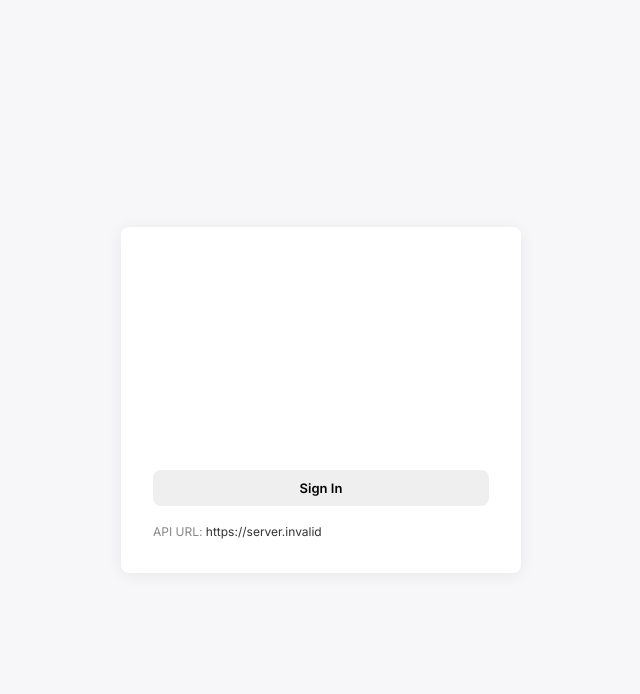
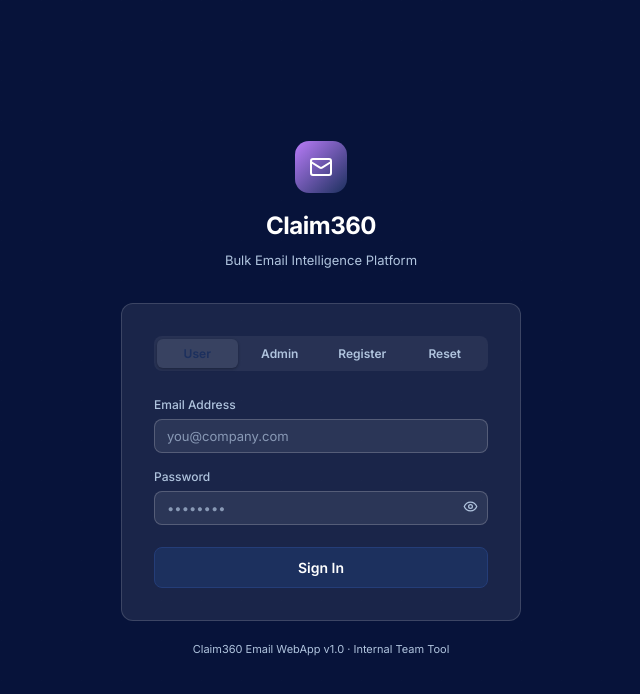
Before and after one commit to ManavClaim360/claim360-email-app, a React (Vite) app in the folder frontend/: page /login in a window 1280 px wide. Shown: the top 694 px of the page, without its empty margins (319-959 px from the left). Built offline with nearby package versions, Linux system fonts and the light colour scheme; no server answers.

Commit message:
feat: enhance LoginPage with multi-tab functionality and OTP handling

```diff
--- a/frontend/src/pages/LoginPage.jsx
+++ b/frontend/src/pages/LoginPage.jsx
@@ -1,27 +1,58 @@
 import { useState } from 'react'
-import axios from 'axios'
-
-// Get API URL from Vite env
-const API_URL = import.meta.env.VITE_API_URL
+import { useNavigate } from 'react-router-dom'
+import { useAuth } from '../context/AuthContext'
+import { Mail, Eye, EyeOff } from 'lucide-react'
+import toast from 'react-hot-toast'
+import { authApi, api } from '../utils/api'
 
 export default function LoginPage() {
-  const [email, setEmail] = useState('')
-  const [password, setPassword] = useState('')
+  const [tab, setTab] = useState('login')
+  const [form, setForm] = useState({ email: '', password: '', full_name: '', otp: '' })
+  const [otpSent, setOtpSent] = useState(false)
+  const [otpLoading, setOtpLoading] = useState(false)
+  const [showPw, setShowPw] = useState(false)
   const [loading, setLoading] = useState(false)
-  const [error, setError] = useState('')
+  const { login, register } = useAuth()
+  const navigate = useNavigate()
+
+  const set = (k) => (e) => setForm(f => ({ ...f, [k]: e.target.value }))
+
+  const handleSendOtp = async (purpose) => {
+    if (!form.email) { toast.error('Please enter your email first'); return }
+    setOtpLoading(true)
+    try {
+      await authApi.sendOtp(form.email, purpose)
+      setOtpSent(true)
+      toast.success('OTP sent to your email!')
+    } catch (err) {
+      toast.error(err?.response?.data?.detail || 'Failed to send OTP')
+    }
+    setOtpLoading(false)
+  }
 
   const handleSubmit = async (e) => {
     e.preventDefault()
     setLoading(true)
-    setError('')
     try {
-      const res = await axios.post(`${API_URL}/api/auth/login`, { email, password })
-      const { access_token, ...user } = res.data
-      localStorage.setItem('mb_token', access_token)
-      localStorage.setItem('mb_user', JSON.stringify(user))
-      window.location.href = '/'
+      if (tab === 'login' || tab === 'admin') {
+        const data = await login(form.email, form.password, tab === 'admin')
+        navigate('/')
+      } else if (tab === 'register') {
+        if (form.password.length < 8) { toast.error('Password must be 8+ characters'); return }
+        if (!form.otp) { toast.error('OTP is required'); return }
+        await register(form.email, form.full_name, form.password, form.otp)
+        navigate('/')
+      } else if (tab === 'forgot') {
+        if (form.password.length < 8) { toast.error('Password must be 8+ characters'); return }
+        if (!form.otp) { toast.error('OTP is required'); return }
+        await authApi.resetPassword(form.email, form.otp, form.password)
+        toast.success('Password reset successfully! Please sign in.')
+        setTab('login')
+        setForm(f => ({ ...f, password: '', otp: '' }))
+        setOtpSent(false)
+      }
     } catch (err) {
-      setError(err?.response?.data?.detail || 'Login failed')
+      // error toast handled by axios interceptor
     } finally {
       setLoading(false)
     }
@@ -29,41 +60,113 @@ export default function LoginPage() {
 
   return (
     <div style={{
-      minHeight: '100vh', background: '#f7f7fa',
+      minHeight: '100vh', background: 'var(--bg)',
       display: 'flex', alignItems: 'center', justifyContent: 'center',
       padding: 20,
     }}>
-      <div style={{ width: '100%', maxWidth: 400, background: '#fff', borderRadius: 8, boxShadow: '0 2px 16px #0001', padding: 32 }}>
-        <h2 style={{ textAlign: 'center', marginBottom: 24 }}>Sign In</h2>
-        <form onSubmit={handleSubmit}>
-          <div style={{ marginBottom: 16 }}>
-            <label>Email</label>
-            <input
-              type="email"
-              value={email}
-              onChange={e => setEmail(e.target.value)}
-              required
-              style={{ width: '100%', padding: 8, marginTop: 4 }}
-            />
+      {/* Background grid */}
+      <div style={{
+        position: 'fixed', inset: 0, opacity: 0.04,
+        backgroundImage: 'linear-gradient(var(--border) 1px, transparent 1px), linear-gradient(90deg, var(--border) 1px, transparent 1px)',
+        backgroundSize: '40px 40px',
+        pointerEvents: 'none',
+      }} />
+
+      <div className="fade-in" style={{ width: '100%', maxWidth: 400, position: 'relative' }}>
+        {/* Logo */}
+        <div style={{ textAlign: 'center', marginBottom: 32 }}>
+          <div style={{
+            display: 'inline-flex', alignItems: 'center', justifyContent: 'center',
+            width: 52, height: 52, borderRadius: 14,
+            background: 'linear-gradient(135deg, var(--accent2), var(--accent))',
+            marginBottom: 14,
+          }}>
+            <Mail size={24} color="white" />
           </div>
-          <div style={{ marginBottom: 16 }}>
-            <label>Password</label>
-            <input
-              type="password"
-              value={password}
-              onChange={e => setPassword(e.target.value)}
-              required
-              style={{ width: '100%', padding: 8, marginTop: 4 }}
-            />
+          <h1 style={{ fontSize: 24, fontWeight: 700, color: 'var(--text)', letterSpacing: -0.5 }}>Claim360</h1>
+          <p style={{ color: 'var(--subtext)', fontSize: 13, marginTop: 4 }}>Bulk Email Intelligence Platform</p>
+        </div>
+
+        <div style={{ background: 'var(--card)', border: '1px solid var(--border)', borderRadius: 12, padding: 32 }}>
+          {/* Tabs */}
+          <div style={{ display: 'flex', background: 'var(--surface)', borderRadius: 8, padding: 3, marginBottom: 24, gap: 2 }}>
+            {['login', 'admin', 'register', 'forgot'].map(t => (
+              <button type="button" key={t} onClick={() => { setTab(t); setOtpSent(false) }} style={{
+                flex: 1, padding: '7px 0', borderRadius: 6, border: 'none',
+                fontSize: 12, fontWeight: 600, cursor: 'pointer', transition: 'all 0.15s',
+                background: tab === t ? 'var(--card)' : 'transparent',
+                color: tab === t ? 'var(--accent)' : 'var(--subtext)',
+                boxShadow: tab === t ? '0 1px 3px rgba(0,0,0,0.3)' : 'none',
+              }}>
+                {t === 'login' ? 'User' : t === 'admin' ? 'Admin' : t === 'register' ? 'Register' : 'Reset'}
+              </button>
+            ))}
           </div>
-          {error && <div style={{ color: 'red', marginBottom: 12 }}>{error}</div>}
-          <button type="submit" style={{ width: '100%', padding: 10 }} disabled={loading}>
-            {loading ? 'Signing in...' : 'Sign In'}
-          </button>
-        </form>
-        <div style={{ marginTop: 16, fontSize: 12, color: '#888' }}>
-          API URL: <span style={{ color: '#333' }}>{API_URL || 'Not set'}</span>
+
+          <form onSubmit={handleSubmit}>
+            {tab === 'register' && (
+              <div className="form-row">
+                <label>Full Name</label>
+                <input value={form.full_name} onChange={set('full_name')} placeholder="Your name" required />
+              </div>
+            )}
+
+            {tab === 'admin' && (
+              <div style={{ background: 'rgba(255,140,0,0.1)', border: '1px solid rgba(255,140,0,0.3)', padding: '10px 12px', borderRadius: 6, marginBottom: 16, fontSize: 12, color: 'orange' }}>
+                🔒 Admin Login
+              </div>
+            )}
+
+            <div className="form-row">
+              <label>Email Address</label>
+              <div style={{ display: 'flex', gap: 8 }}>
+                <input type="email" value={form.email} onChange={set('email')} placeholder="you@company.com" required style={{ flex: 1 }} />
+                {(tab === 'register' || tab === 'forgot') && (
+                  <button type="button" className="btn-secondary" onClick={() => handleSendOtp(tab === 'register' ? 'register' : 'reset')} disabled={otpLoading} style={{ padding: '0 12px', fontSize: 12 }}>
+                    {otpLoading ? 'Sending...' : otpSent ? 'Resend' : 'Send OTP'}
+                  </button>
+                )}
+              </div>
+            </div>
+
+            {(tab === 'register' || tab === 'forgot') && otpSent && (
+              <div className="form-row fade-in">
+                <label>OTP Code</label>
+                <input value={form.otp} onChange={set('otp')} placeholder="123456" required maxLength={6} style={{ letterSpacing: 2, fontWeight: 'bold' }} />
+              </div>
+            )}
+
+            {(tab !== 'forgot' || otpSent) && (
+              <div className="form-row" style={{ position: 'relative' }}>
+                <label>{tab === 'forgot' ? 'New Password' : 'Password'}</label>
+                <div style={{ position: 'relative' }}>
+                  <input
+                    type={showPw ? 'text' : 'password'}
+                    value={form.password} onChange={set('password')}
+                    placeholder={tab === 'register' || tab === 'forgot' ? 'Min 8 characters' : '••••••••'}
+                    required style={{ paddingRight: 40, width: '100%' }}
+                  />
+                  <button type="button" onClick={() => setShowPw(s => !s)} style={{
+                    position: 'absolute', right: 10, top: '50%', transform: 'translateY(-50%)',
+                    background: 'none', border: 'none', color: 'var(--subtext)', cursor: 'pointer', padding: 0,
+                  }}>
+                    {showPw ? <EyeOff size={15} /> : <Eye size={15} />}
+                  </button>
+                </div>
+              </div>
+            )}
+
+            <button type="submit" className="btn-primary" disabled={loading}
+              style={{ width: '100%', padding: '11px', marginTop: 8, fontSize: 14, background: tab === 'admin' ? 'linear-gradient(135deg, #ff8c00, #ff6b35)' : undefined }}>
+              {loading ? <span className="spinner" style={{ width: 16, height: 16 }} /> :
+                (tab === 'login' || tab === 'admin') ? 'Sign In' : tab === 'register' ? 'Create Account' : 'Reset Password'}
+            </button>
+          </form>
         </div>
+
+        <p style={{ textAlign: 'center', color: 'var(--subtext)', fontSize: 11, marginTop: 20 }}>
+          Claim360 Email WebApp v1.0 · Internal Team Tool
+        </p>
       </div>
     </div>
   )
```
